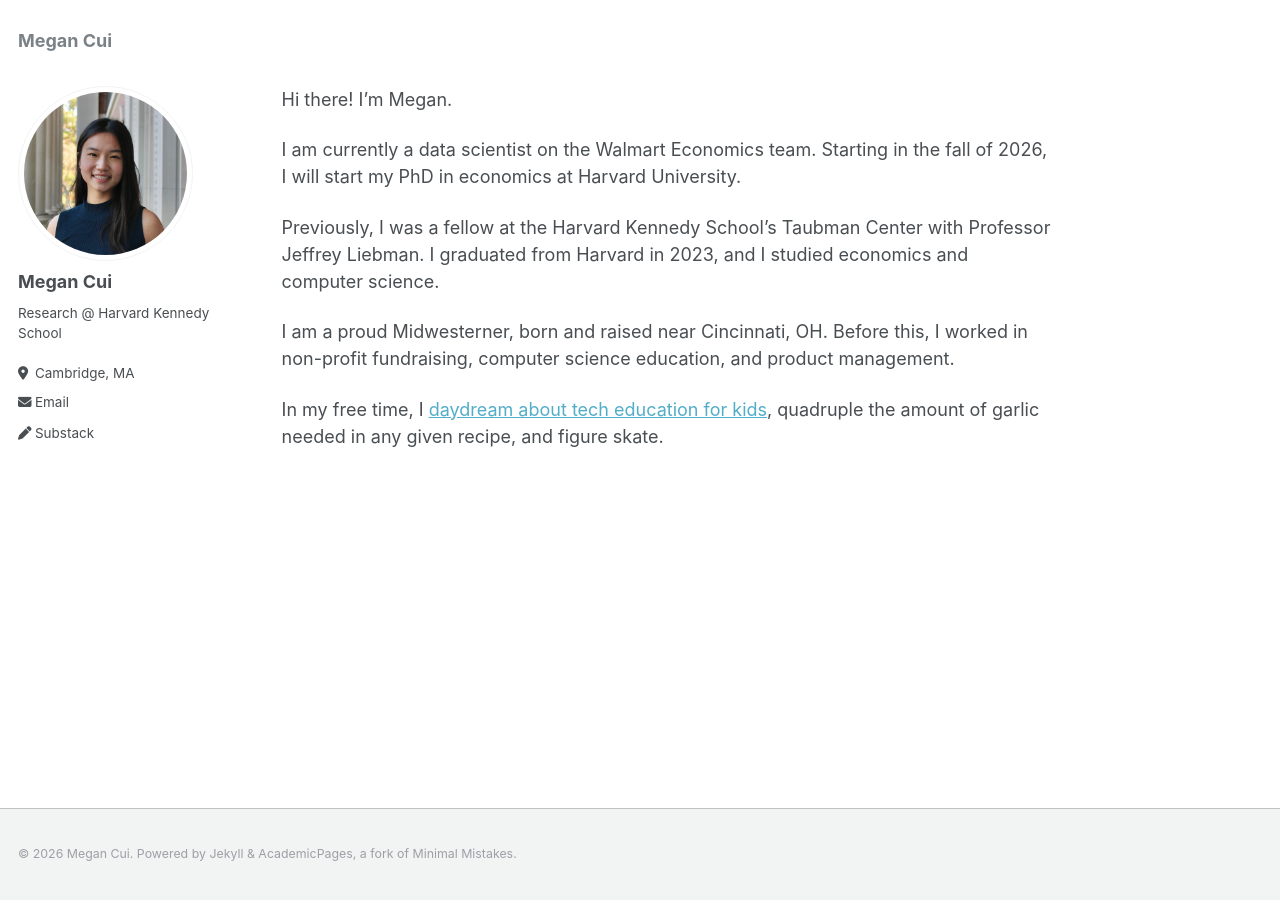
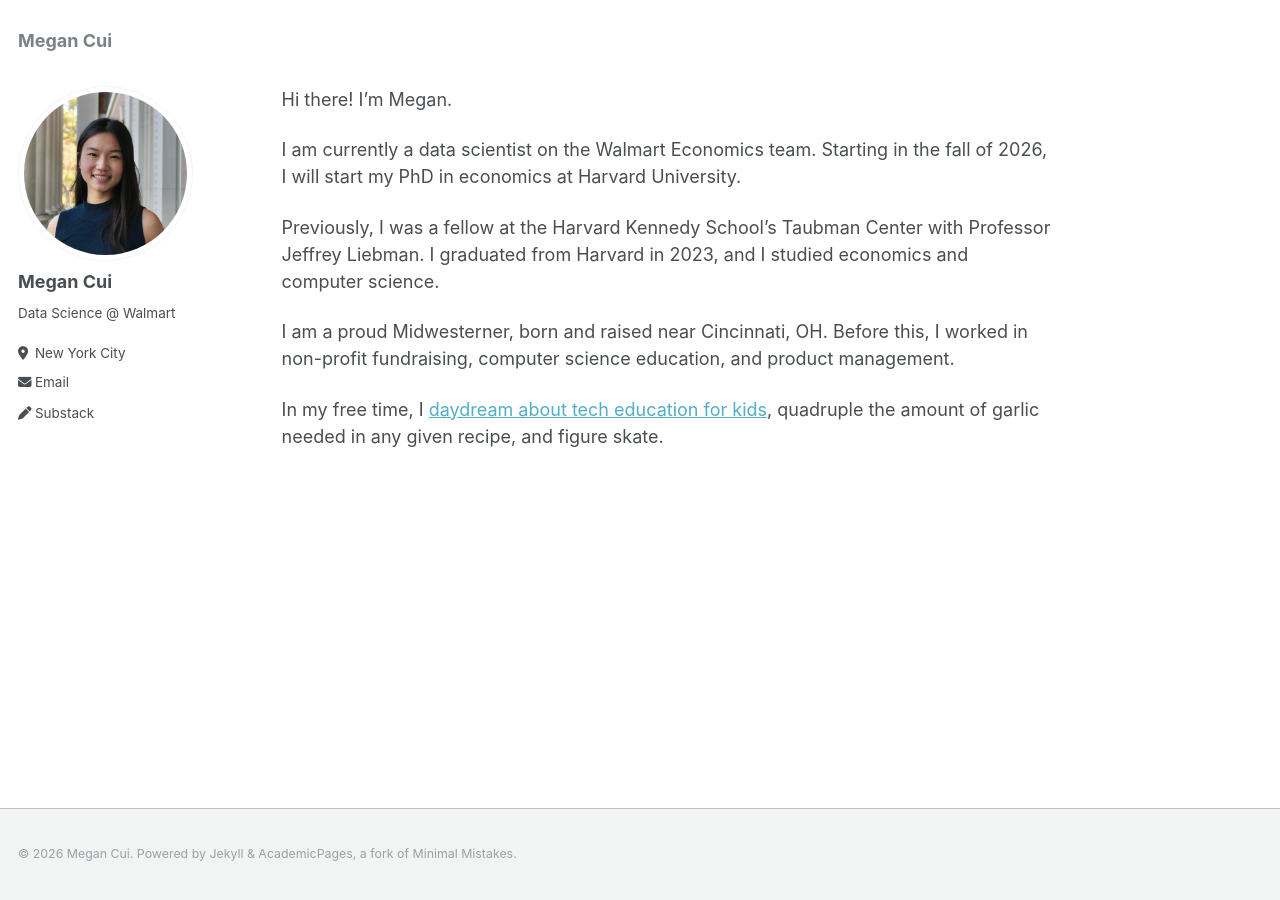
Before and after one commit to megancui/pw, a Jekyll site: the page built from _pages/about.md, in a window 1280 px wide. Built offline with Jekyll 4.4.1, drawn with Linux system fonts in a browser that asks for light colours.

Commit message:
Update bio, location, and email in config

```diff
--- a/_config.yml
+++ b/_config.yml
@@ -24,11 +24,11 @@ author:
   avatar           : "profile.jpg"
   name             : "Megan Cui"
   pronouns         : # example: "she/her"
-  bio              : "Research @ Harvard Kennedy School"
-  location         : "Cambridge, MA"
+  bio              : "Data Science @ Walmart"
+  location         : "New York City"
   employer         : # "Red Brick University"
   uri              : # URL
-  email            : "megancui[@at]college.harvard.edu"
+  email            : "megancui[@at]g.harvard.edu"
 
   # Academic websites
   arxiv            : #
```
